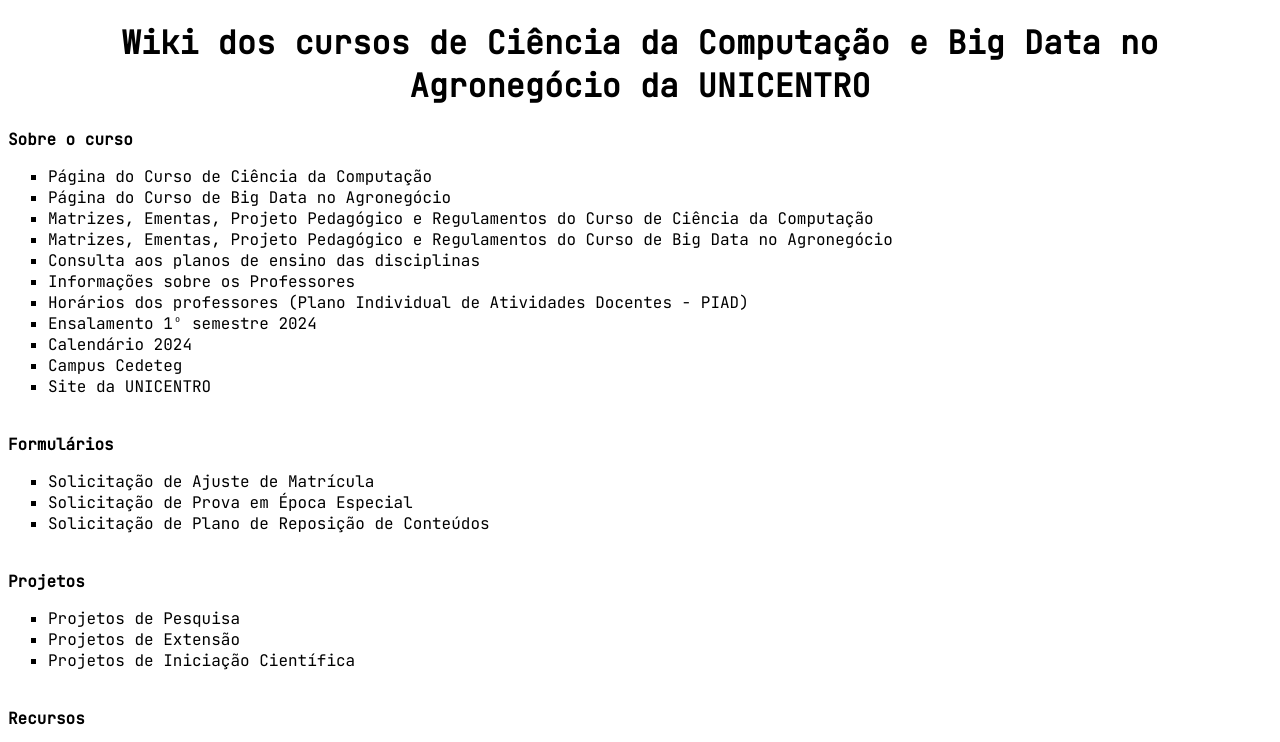
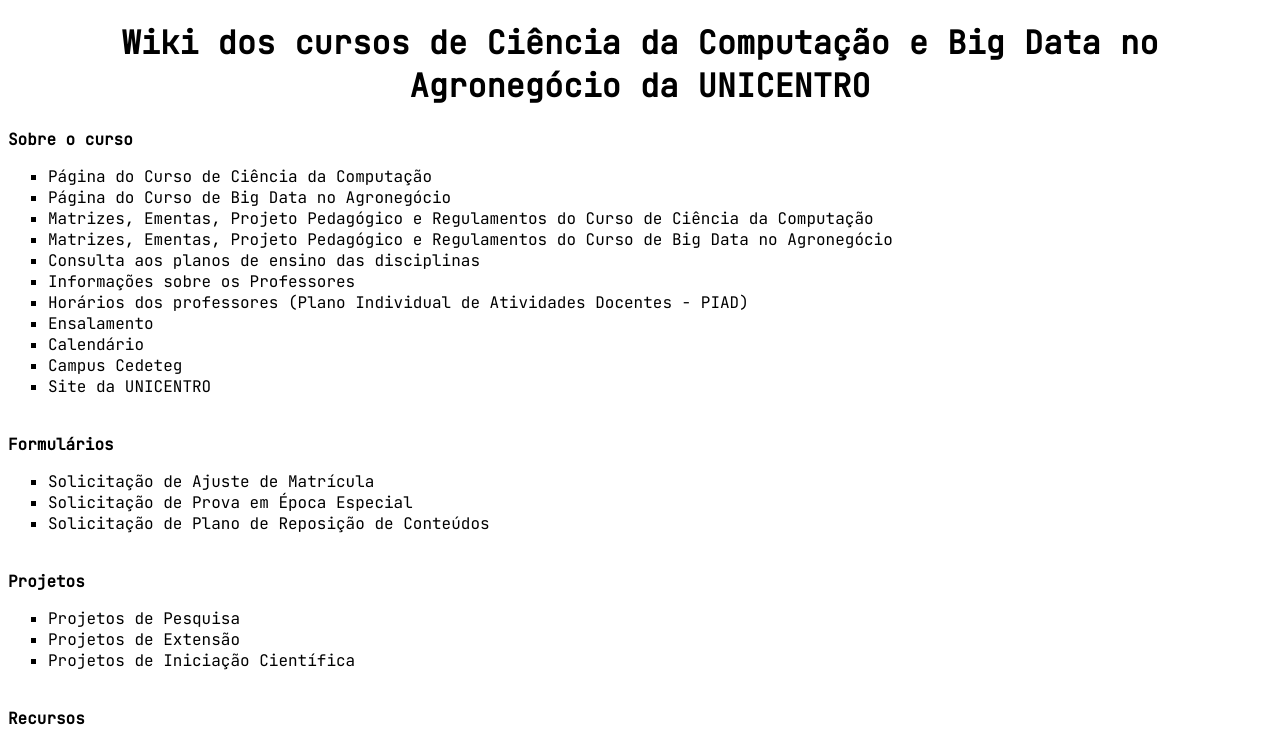
Before and after one commit to computacaodaunicentro/computacaodaunicentro.github.io, a plain HTML site: page index.html in a window 1280 px wide. Shown: the top 742 px of the page. Drawn offline with Linux system fonts and the light colour scheme.

Commit message:
Update Calendar

```diff
--- a/index.html
+++ b/index.html
@@ -34,8 +34,8 @@
             <li><a href="https://sguweb.unicentro.br/pdplanoensinos/pesquisa" target="_blank">Consulta aos planos de ensino das disciplinas</a></li>
 	    <li><a href="https://docs.google.com/document/d/1oiGZ8JhKxjx-WudKtbUT7Sy1VggCbC-n8aeI6yOYheg/edit?usp=sharing" target="_blank">Informações sobre os Professores</a></li>
 	    <li><a href="https://sguweb.unicentro.br/pdpiadxperiodos/pesquisa" target="_blank">Horários dos professores (Plano Individual de Atividades Docentes - PIAD)</a></li>
-            <li><a href="https://www3.unicentro.br/cedeteg/ensalamento/" target="_blank">Ensalamento 1º semestre 2024</a></li>
-	    <li><a href="https://www3.unicentro.br/calendario/" target="_blank">Calendário 2024</a></li>
+            <li><a href="https://www3.unicentro.br/cedeteg/ensalamento/" target="_blank">Ensalamento<a></li>
+	    <li><a href="https://www3.unicentro.br/calendario/" target="_blank">Calendário</a></li>
 	    <li><a href="https://www3.unicentro.br/cedeteg/" target="_blank">Campus Cedeteg</a></li>
             <li><a href="https://www3.unicentro.br/" target="_blank">Site da UNICENTRO</a></li>
         </ul>
```
